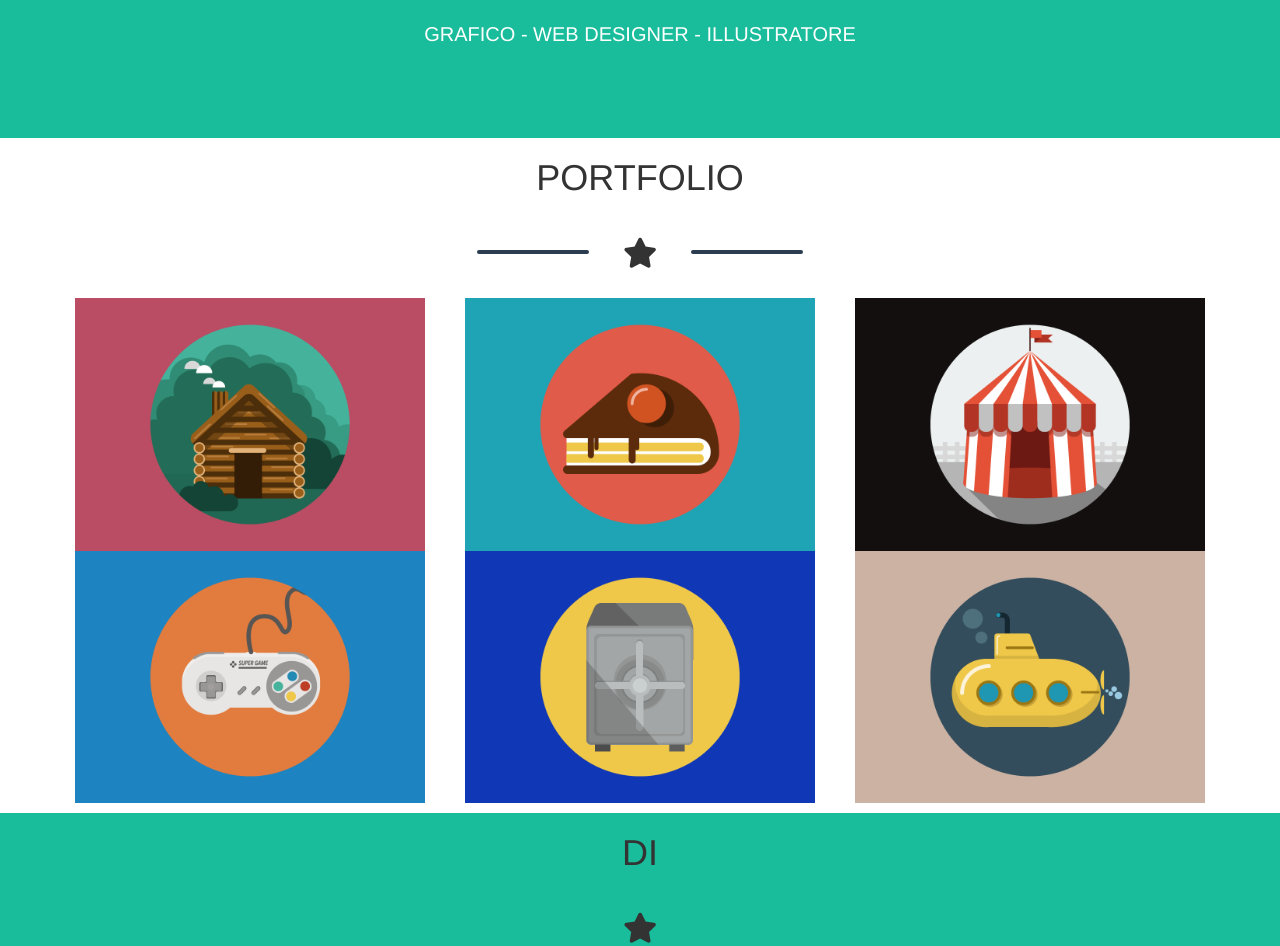
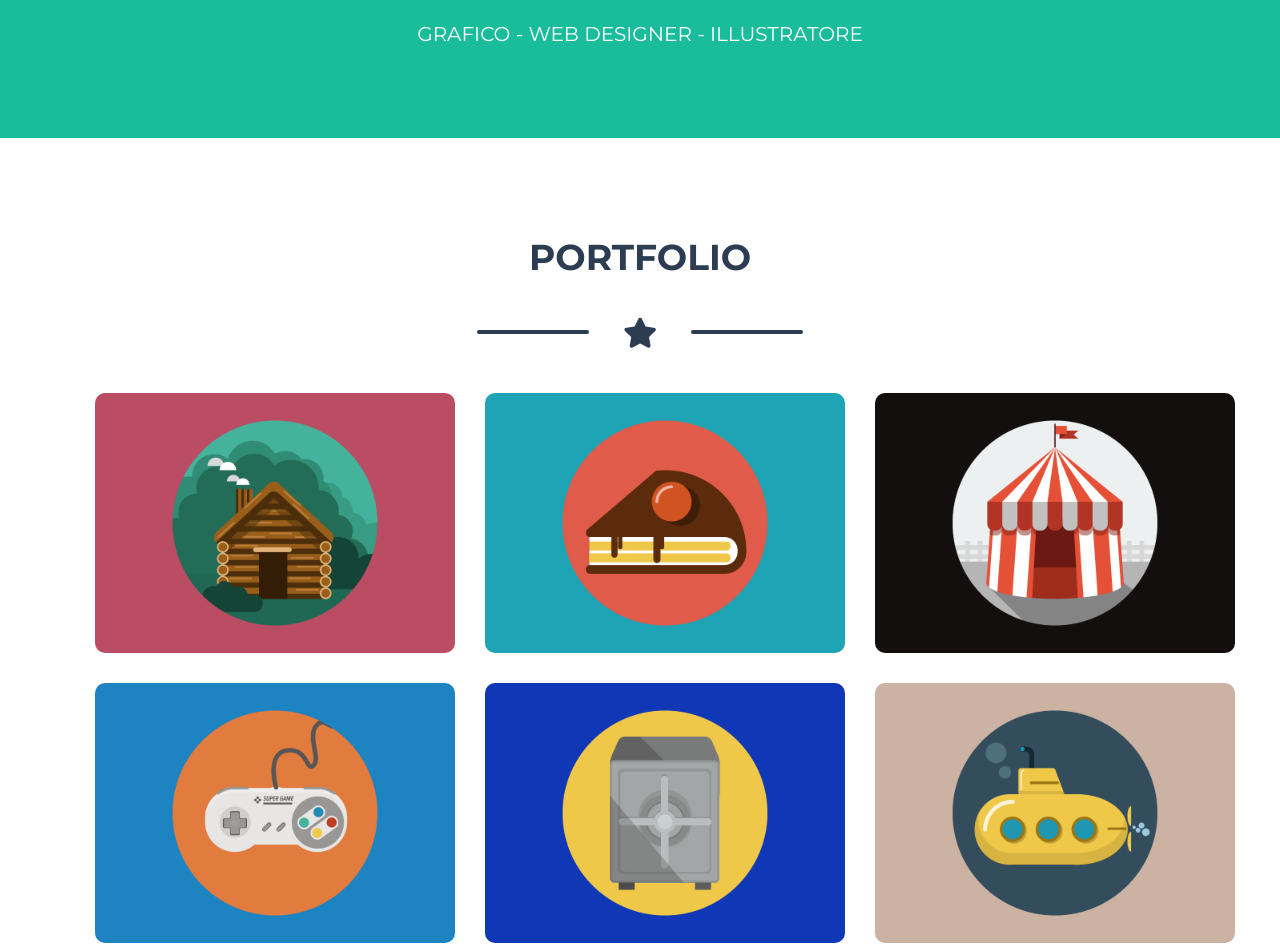
Before and after one commit to MatMagliano/-html-css-bootstrap-freelancer, a plain HTML site: page index.html in a window 1280 px wide. Shown: the part 660-1606 px from the top of the page. Drawn offline with nearby package versions, Linux system fonts and the light colour scheme.

Commit message:
portfolio def

```diff
--- a/css/style.css
+++ b/css/style.css
@@ -1,6 +1,10 @@
 
 body {
   margin-top: 80px;
+  font-family: Montserrat;
+}
+.box {
+  padding: 80px;
 }
 [class*="title_"] {
   text-align: center;
@@ -93,11 +97,19 @@ p {
 
 
 /* portfolio */
+.title_portfolio {
+  color: #2c3d51;
+}
+.title_portfolio h1 {
+  font-weight: 700;
+}
 .port {
   text-align: center;
+  margin: 15px 0;
 }
 .port img {
-  width: 350px;
+  width: 100%;
+  border-radius: 10px;
 }
 
 /* about */
--- a/index.html
+++ b/index.html
@@ -5,6 +5,7 @@
     <meta name="viewport" content="width=device-width, initial-scale=1.0">
     <!-- Latest compiled and minified CSS -->
     <link rel="stylesheet" href="https://maxcdn.bootstrapcdn.com/bootstrap/3.3.7/css/bootstrap.min.css" integrity="sha384-BVYiiSIFeK1dGmJRAkycuHAHRg32OmUcww7on3RYdg4Va+PmSTsz/K68vbdEjh4u" crossorigin="anonymous">
+    <link href="https://fonts.googleapis.com/css?family=Montserrat:400,700&display=swap" rel="stylesheet">
     <link rel="stylesheet" href="https://cdnjs.cloudflare.com/ajax/libs/font-awesome/5.11.2/css/all.css" integrity="sha256-46qynGAkLSFpVbEBog43gvNhfrOj+BmwXdxFgVK/Kvc=" crossorigin="anonymous" />
     <!-- style -->
     <link rel="stylesheet" href="css/style.css">
@@ -50,7 +51,7 @@
       <!-- /jumbo -->
 
       <!-- portfolio -->
-      <section id="portfolio">
+      <section id="portfolio" class="box">
         <div class="title_portfolio">
           <h1>portfolio</h1>
           <div class="line_blue"></div>
@@ -59,28 +60,28 @@
         </div>
         <div class="container">
           <div class="row">
-            <div class="col-sm-12 col-md-6 col-lg-4 port">
+            <div class="col-xs-12 col-sm-6 col-md-4 col-lg-4 port">
               <img src="img/cabin.png" alt="">
             </div>
-            <div class="col-sm-12 col-md-6 col-lg-4 port">
+            <div class="col-xs-12 col-sm-6 col-md-4 col-lg-4 port">
               <img src="img/cake.png" alt="">
             </div>
-            <div class="col-sm-12 col-md-6 col-lg-4 port">
+            <div class="col-xs-12 col-sm-6 col-md-4 col-lg-4 port">
               <img src="img/circus.png" alt="">
             </div>
-            <div class="col-sm-12 col-md-6 col-lg-4 port">
+            <div class="col-xs-12 col-sm-6 col-md-4 col-lg-4 port">
               <img src="img/game.png" alt="">
             </div>
-            <div class="col-sm-12 col-md-6 col-lg-4 port">
+            <div class="col-xs-12 col-sm-6 col-md-4 col-lg-4 port">
               <img src="img/safe.png" alt="">
             </div>
-            <div class="col-sm-12 col-md-6 col-lg-4 port">
+            <div class="col-xs-12 col-sm-6 col-md-4 col-lg-4 port">
               <img src="img/submarine.png" alt="">
             </div>
           </div>
         </div>
       </section>
-
+      <!-- /portfolio -->
       <!-- about -->
       <section id="about_banner">
         <div class="container-fluid">
```
